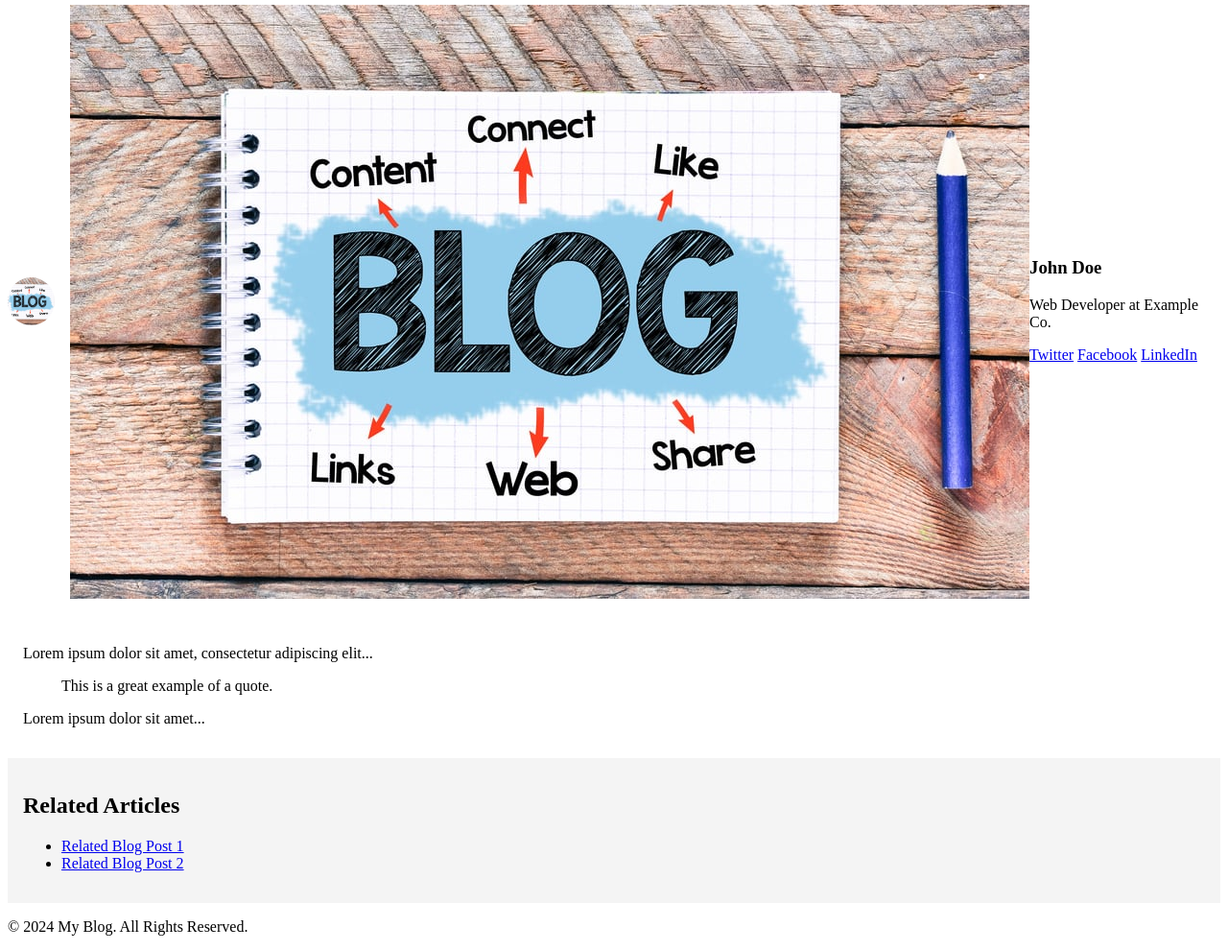
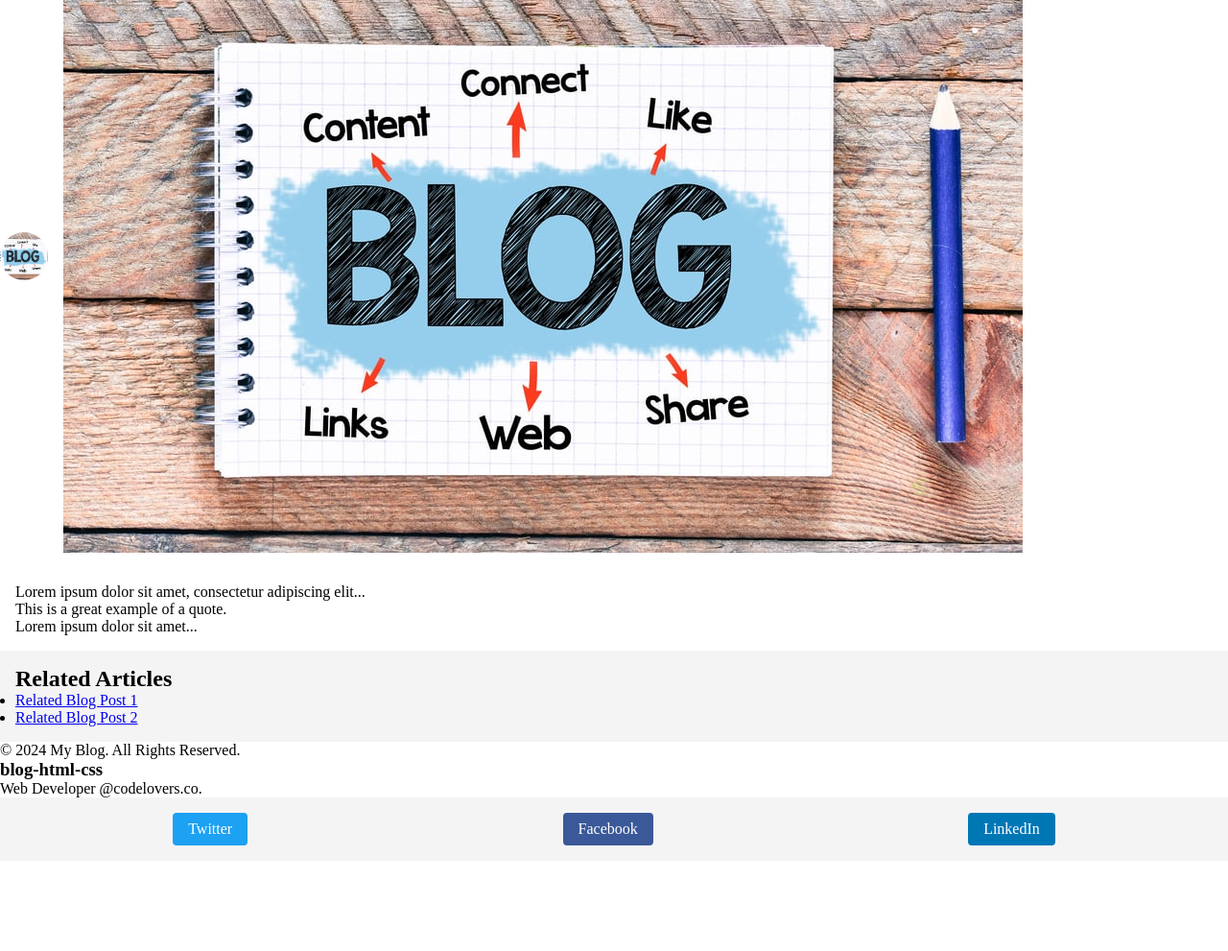
Before and after one commit to Chrismaganga/html-blog-post, a plain HTML site: page src/blog.html in a window 1280 px wide. Shown: the part 88-1079 px from the top of the page at 96% size. After the commit the page ends 985 px from the top, so only its background shows below. Drawn offline with Linux system fonts and the light colour scheme.

Commit message:
update css

```diff
--- a/src/blog.css
+++ b/src/blog.css
@@ -1,4 +1,7 @@
-/* Blog post layout using grid */
+* {
+    padding: 0%;
+    margin: 0%;
+}
 .blog-container {
     display: grid;
     grid-template-areas:
@@ -41,12 +44,14 @@
     padding: 1rem;
 }
 
-/* Blog card image background */
 .blog-card {
-    background-color: white;
     display: flex;
     flex-direction: column;
+    justify-content: space-between;
+    background-color: white;
+    padding: 1rem;
     box-shadow: 0 2px 8px rgba(0, 0, 0, 0.1);
+    height: 100%; /* Ensure the card takes up full height */
 }
 
 .blog-card::before {
@@ -92,7 +97,35 @@
         grid-template-columns: 1fr;
     }
 }
-.social-links{
-    color: aqua;
-    font-size: medium;
+
+
+/* Social links layout */
+.social-links {
+    display: flex;
+    justify-content: space-around;
+    padding: 1rem;
+    background-color: #f4f4f4;
+    margin-top: auto; /* Pushes the social links to the bottom of the blog card */
 }
+
+/* Styling individual social buttons */
+.social-btn {
+    padding: 0.5rem 1rem;
+    color: white;
+    text-decoration: none;
+    border-radius: 4px;
+}
+
+.social-btn.twitter {
+    background-color: #1DA1F2;
+}
+
+.social-btn.facebook {
+    background-color: #3b5998;
+}
+
+.social-btn.linkedin {
+    background-color: #0077B5;
+}
+
+/* Ensure the blog card grows to push social links to the bottom */
--- a/src/blog.html
+++ b/src/blog.html
@@ -1,5 +1,6 @@
 <!DOCTYPE html>
 <html lang="en">
+
 <head>
     <meta charset="UTF-8">
     <meta name="viewport" content="width=device-width, initial-scale=1.0">
@@ -7,6 +8,7 @@
     <link rel="stylesheet" href="blog.css">
 
 </head>
+
 <body>
 
     <header>
@@ -21,15 +23,8 @@
                 <h1>Blog Post Title</h1>
                 <div class="author-info">
                     <img src="assets/images/author.png" alt="Author Avatar">
-                    <div>
-                        <h3>John Doe</h3>
-                        <p>Web Developer at Example Co.</p>
-                        <div class="social-links">
-                            <a href="#">Twitter</a>
-                            <a href="#">Facebook</a>
-                            <a href="#">LinkedIn</a>
-                        </div>
-                    </div>
+
+                </div>
                 </div>
             </header>
 
@@ -51,7 +46,18 @@
 
     <footer>
         <p>&copy; 2024 My Blog. All Rights Reserved.</p>
+        <div>
+            <h3>blog-html-css</h3>
+            <p>Web Developer @codelovers.co.</p>
+            <div class="social-links">
+                <a href="https://twitter.com" target="_blank" class="social-btn twitter">Twitter</a>
+                <a href="https://www.facebook.com" target="_blank" class="social-btn facebook">Facebook</a>
+                <a href="https://www.linkedin.com/" target="_blank" class="social-btn linkedin">LinkedIn</a>
+            </div>
+
+        </div>
     </footer>
 
 </body>
+
 </html>
--- a/src/index.css
+++ b/src/index.css
@@ -1,4 +1,9 @@
 /* Grid layout for the entire page */
+* {
+    padding: 0;
+    margin: 0%;
+
+}
 .grid-container {
     display: grid;
     grid-template-areas:
@@ -8,6 +13,7 @@
     grid-template-rows: auto 1fr auto;
     grid-template-columns: 1fr;
     height: 100vh;
+    margin: 10px;
 }
 
 /* Header layout */
@@ -70,7 +76,10 @@
 .blog-content {
     padding: 1rem;
 }
-
+body{
+    background-color: black;
+    height: max-content;
+}
 .btn {
     margin-top: 1rem;
     padding: 0.5rem 1rem;
@@ -82,14 +91,16 @@
     width: 100%;
 }
 
-/* Footer layout */
+/* Footer layout */ */
 .footer {
     grid-area: footer;
     background-color: #333;
     color: white;
     text-align: center;
     padding: 1rem;
+    margin: 10px;
 }
+
 
 /* Responsive design */
 @media (max-width: 768px) {
@@ -101,7 +112,3 @@
         grid-template-columns: 1fr;
     }
 }
-.social-links{
-    color: aqua;
-    font-size: medium;
-}
```
Also changed, not shown: src/index.html (+11 -1 lines).
